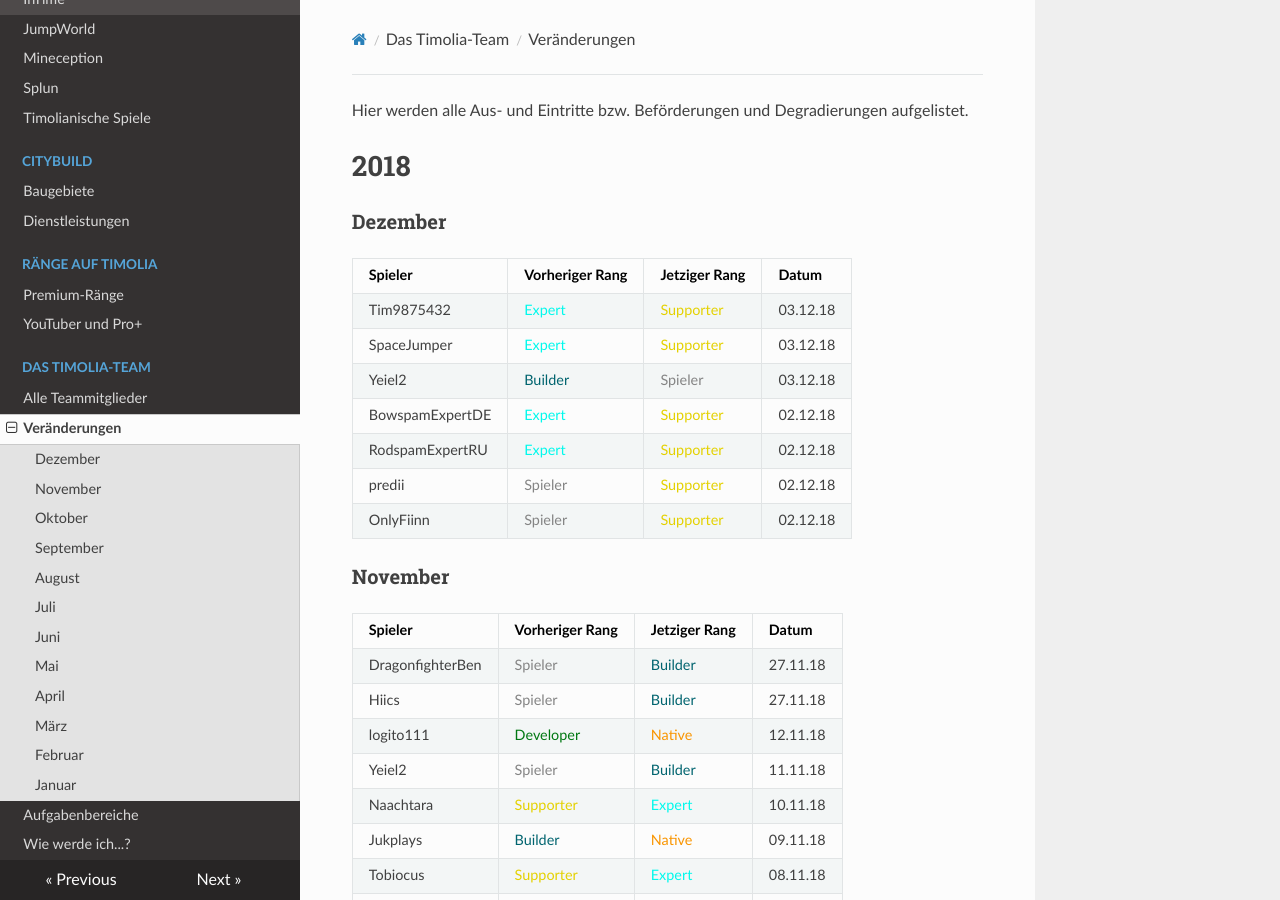
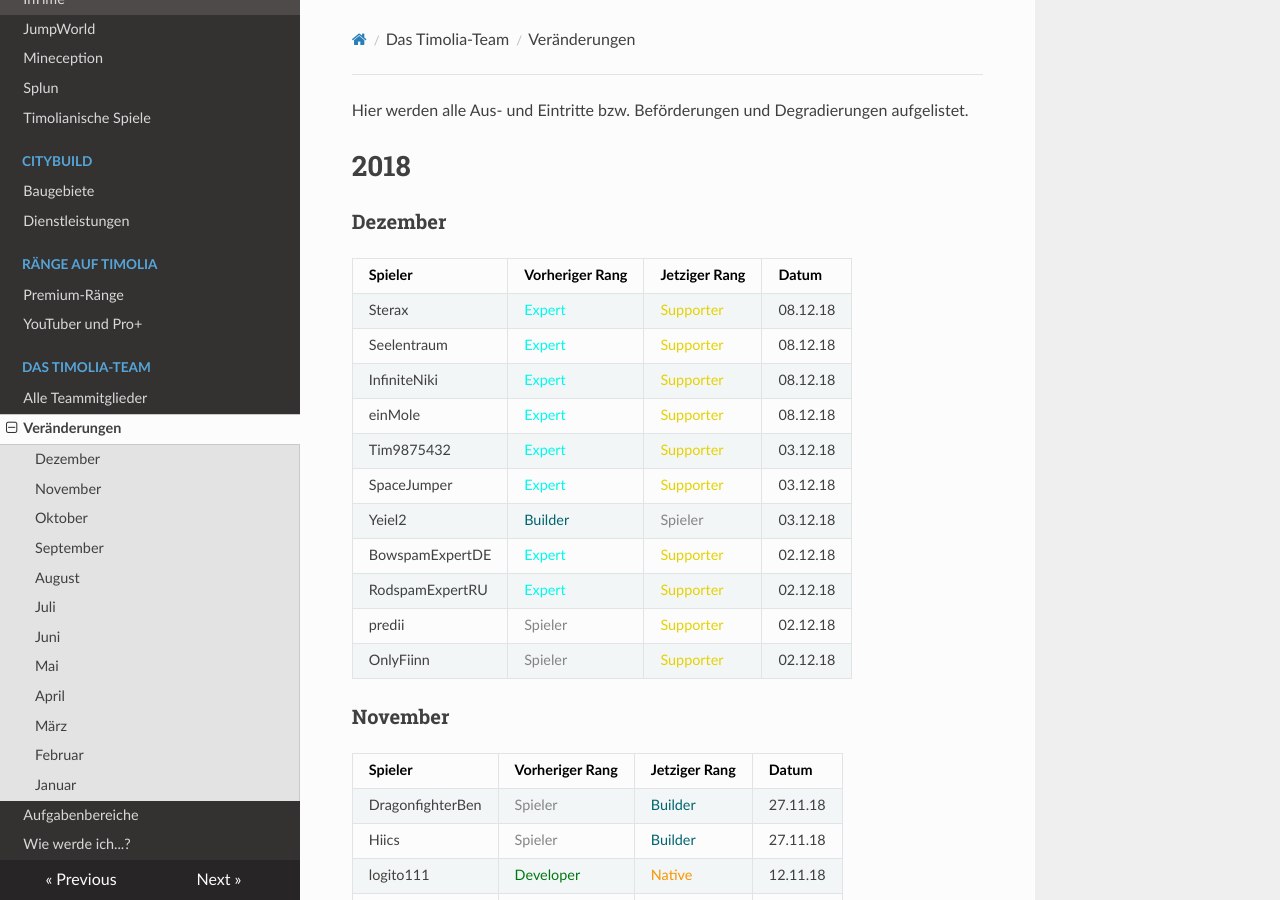
Before and after one commit to TimoliaDE/HowTo, an MkDocs documentation site: the page built from docs/team/changes.md, in a window 1280 px wide and 900 px high. Built offline with MkDocs 1.6.1, drawn with Linux system fonts in a browser that asks for light colours; nearby versions of some CDN libraries; old or Windows-style settings are respelled for this version of MkDocs.

Commit message:
Update changes.md

```diff
--- a/docs/team/changes.md
+++ b/docs/team/changes.md
@@ -5,6 +5,10 @@ Hier werden alle Aus- und Eintritte bzw. Beförderungen und Degradierungen aufge
 ###  <strong>Dezember</strong>
 | Spieler | Vorheriger Rang | Jetziger Rang | Datum |
 | ------ | ------ | ------ | ------ |
+|Sterax | <span style="color:#00F9EC">Expert</span> | <span style="color:#E4D100">Supporter</span> | 08.12.18 |
+|Seelentraum | <span style="color:#00F9EC">Expert</span> | <span style="color:#E4D100">Supporter</span> | 08.12.18 |
+|InfiniteNiki | <span style="color:#00F9EC">Expert</span> | <span style="color:#E4D100">Supporter</span> | 08.12.18  |
+|einMole | <span style="color:#00F9EC">Expert</span> | <span style="color:#E4D100">Supporter</span> | 08.12.18 |
 |Tim9875432 | <span style="color:#00F9EC">Expert</span> | <span style="color:#E4D100">Supporter</span> | 03.12.18 |
 |SpaceJumper | <span style="color:#00F9EC">Expert</span> | <span style="color:#E4D100">Supporter</span> | 03.12.18 |
 |Yeiel2 | <span style="color:#00646F">Builder</span> | <span style="color:#848484">Spieler</span> | 03.12.18  |
```
